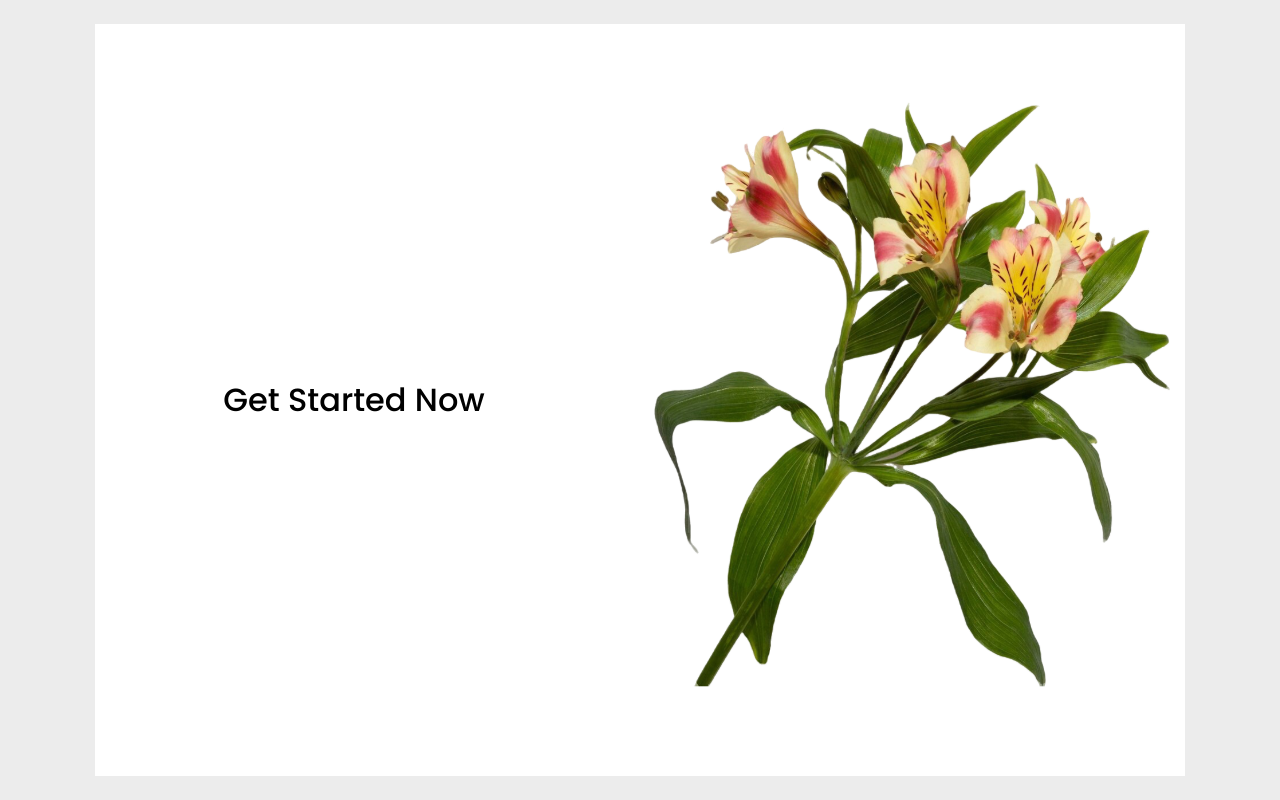
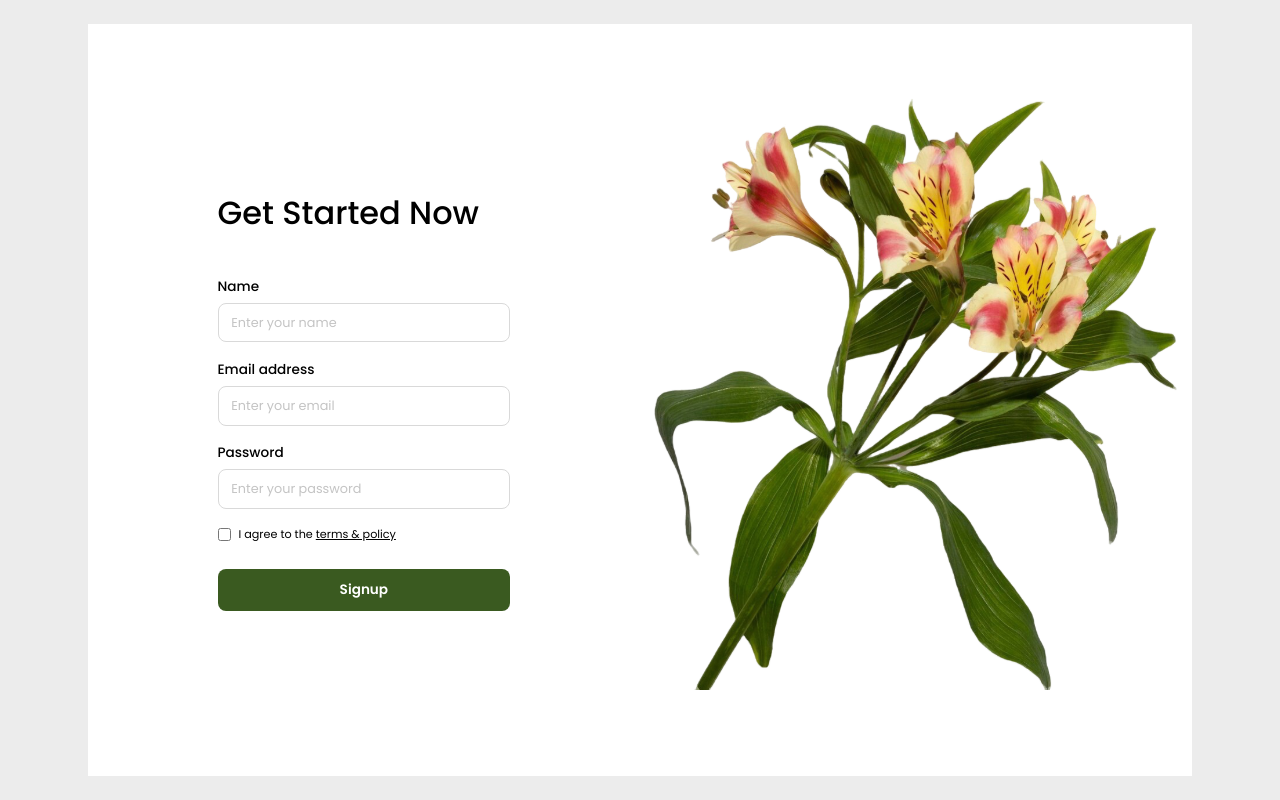
Before and after one commit to IMOitself/appdev1-final-practical-exam, a React (Vite) app: page / in a window 1280 px wide. Built offline with nearby package versions, Linux system fonts and the light colour scheme.

Commit message:
Add Sign Up form

```diff
--- a/src/components/Signup/Signup.jsx
+++ b/src/components/Signup/Signup.jsx
@@ -7,6 +7,34 @@ export default function Signup() {
             <section className={styles.left}>
                 <div className={styles.content}>
                     <h1 className={styles.title}>Get Started Now</h1>
+
+                    <form className={styles.form} onSubmit={(e) => e.preventDefault()}>
+                        <div className={styles.field}>
+                            <label htmlFor="name">Name</label>
+                            <input id="name" type="text" placeholder="Enter your name" />
+                        </div>
+
+                        <div className={styles.field}>
+                            <label htmlFor="email">Email address</label>
+                            <input id="email" type="email" placeholder="Enter your email" />
+                        </div>
+
+                        <div className={styles.field}>
+                            <label htmlFor="password">Password</label>
+                            <input id="password" type="password" placeholder="Enter your password" />
+                        </div>
+
+                        <label className={styles.terms}>
+                            <input type="checkbox" />
+                            <span>
+                                I agree to the <a href="#">terms &amp; policy</a>
+                            </span>
+                        </label>
+
+                        <button type="submit" className={styles.submit}>
+                            Signup
+                        </button>
+                    </form>
                 </div>
             </section>
 
--- a/src/components/Signup/Signup.module.css
+++ b/src/components/Signup/Signup.module.css
@@ -21,9 +21,76 @@
 }
 
 .title {
+    margin-bottom: 2.5rem;
     font-size: 2rem;
     font-weight: 500;
 }
+
+/* ---------- form ---------- */
+
+.form {
+    display: flex;
+    flex-direction: column;
+}
+
+.field {
+    display: flex;
+    flex-direction: column;
+    gap: 0.4rem;
+    margin-bottom: 1.1rem;
+}
+
+.field label {
+    font-size: 0.85rem;
+    font-weight: 500;
+}
+
+.field input {
+    padding: 0.6rem 0.8rem;
+    border: 1px solid #d9d9d9;
+    border-radius: 8px;
+    font: inherit;
+    font-size: 0.8rem;
+    outline: none;
+}
+
+.field input::placeholder {
+    color: #c4c4c4;
+}
+
+.field input:focus {
+    border-color: #3a5a20;
+}
+
+.terms {
+    display: flex;
+    align-items: center;
+    gap: 0.5rem;
+    margin-bottom: 1.6rem;
+    font-size: 0.7rem;
+}
+
+.terms a {
+    color: #000;
+    text-decoration: underline;
+}
+
+.submit {
+    padding: 0.7rem;
+    border: none;
+    border-radius: 8px;
+    background: #3a5a20;
+    color: #fff;
+    font: inherit;
+    font-size: 0.85rem;
+    font-weight: 600;
+    cursor: pointer;
+}
+
+.submit:hover {
+    filter: brightness(1.15);
+}
+
 
 .right {
     display: flex;
```
Also changed, not shown: bautista-signup-form.png (added).
